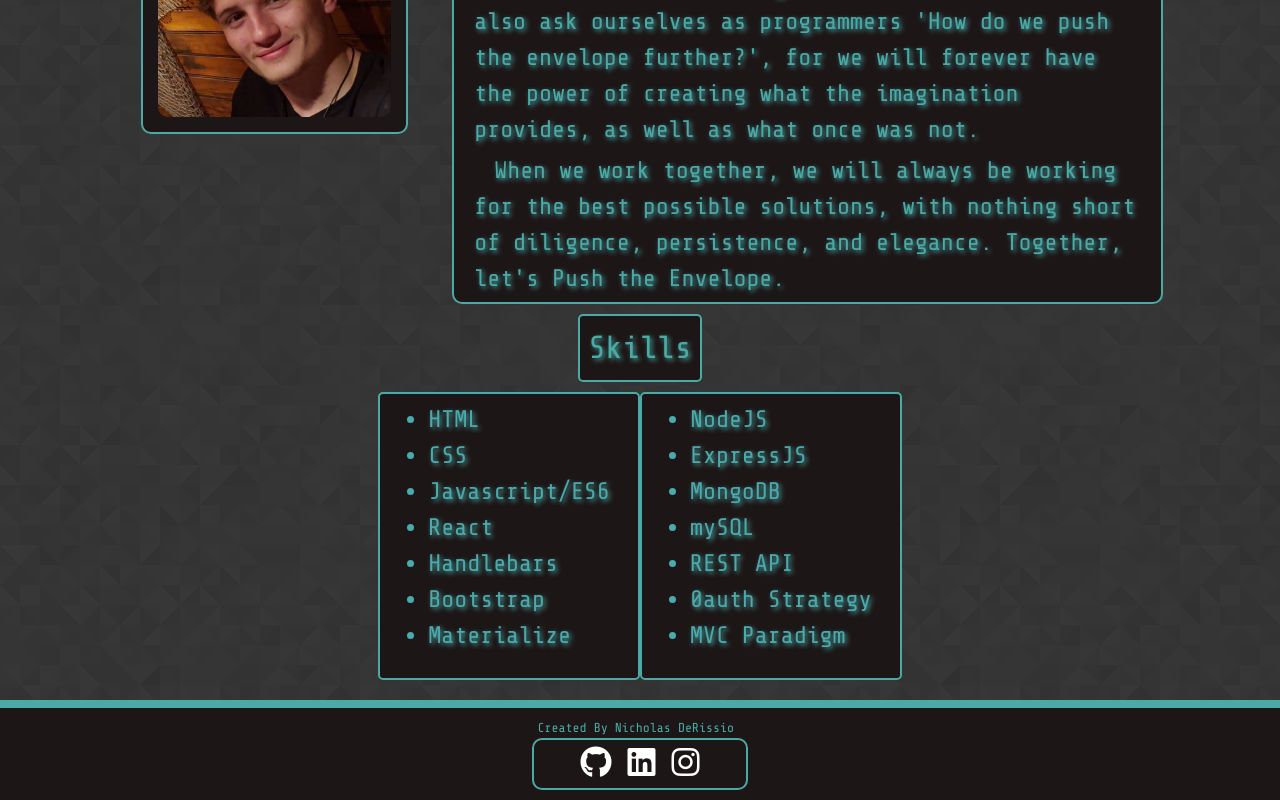
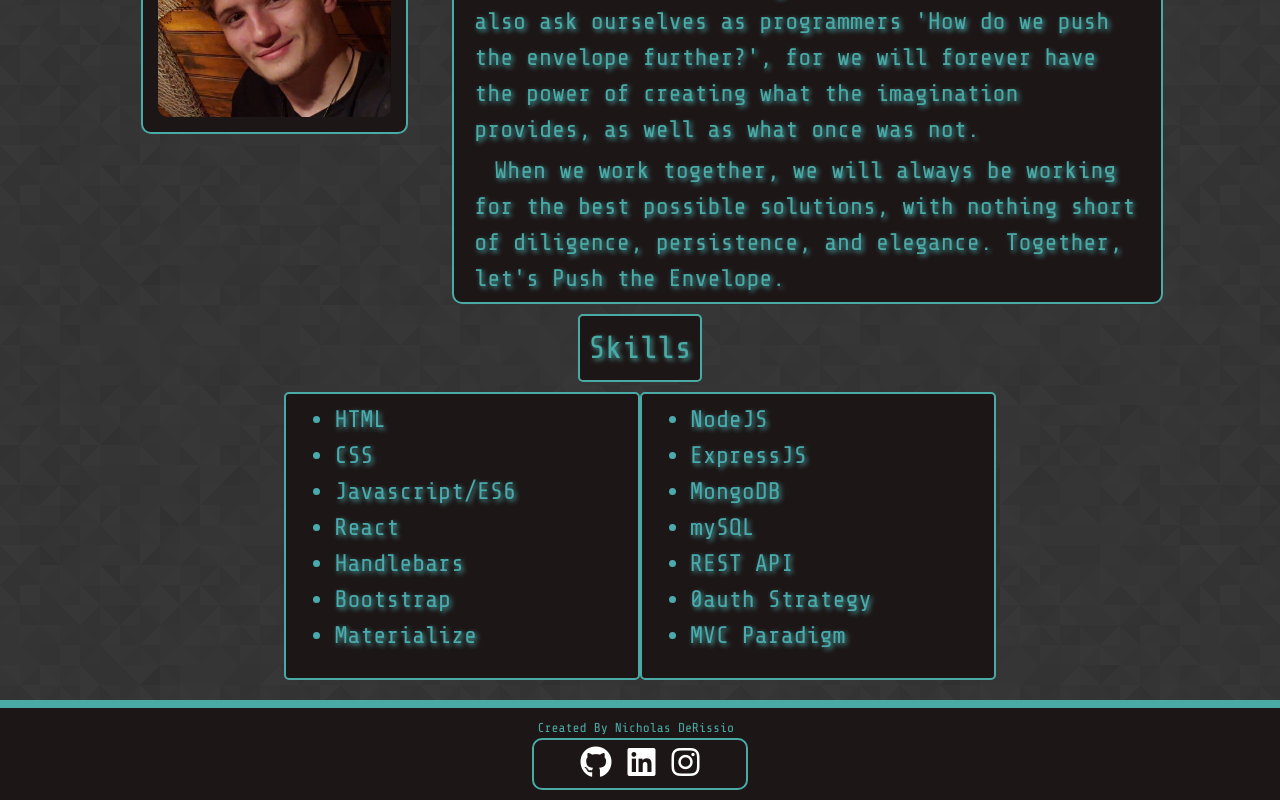
Before and after one commit to KantKontrol/React-Portfolio, a React (Create React App) app: page / in a window 1280 px wide. Shown: the part 735-1535 px from the top of the page. Built offline with nearby package versions, Linux system fonts and the light colour scheme.

Commit message:
updated skills box sizing

```diff
--- a/src/components/SkillsPane/index.js
+++ b/src/components/SkillsPane/index.js
@@ -12,13 +12,13 @@ export default function SkillsPane(props){
             </div>
 
             <div className="row">
-                <div className="col-sm">
+                <div className="col-lg-2 col-md-2">
 
                 </div>
 
 
 
-                <div className="col-sm border-background">
+                <div className="col-lg-4 col-md-4 border-background">
                     <ul>
                     {
                         props.skillOne.length > 0 ? props.skillOne.map(e => {
@@ -27,7 +27,7 @@ export default function SkillsPane(props){
                     }
                     </ul>
                 </div>
-                <div className="col-sm border-background">
+                <div className="col-lg-4 col-md-4 border-background">
                     <ul>
                     {
                         props.skillTwo.length > 0 ? props.skillTwo.map(e => {
@@ -37,7 +37,7 @@ export default function SkillsPane(props){
                     </ul>
                 </div>
 
-                <div className="col-sm">
+                <div className="col-lg-2 col-md-2">
 
                     </div>
             </div>
```
